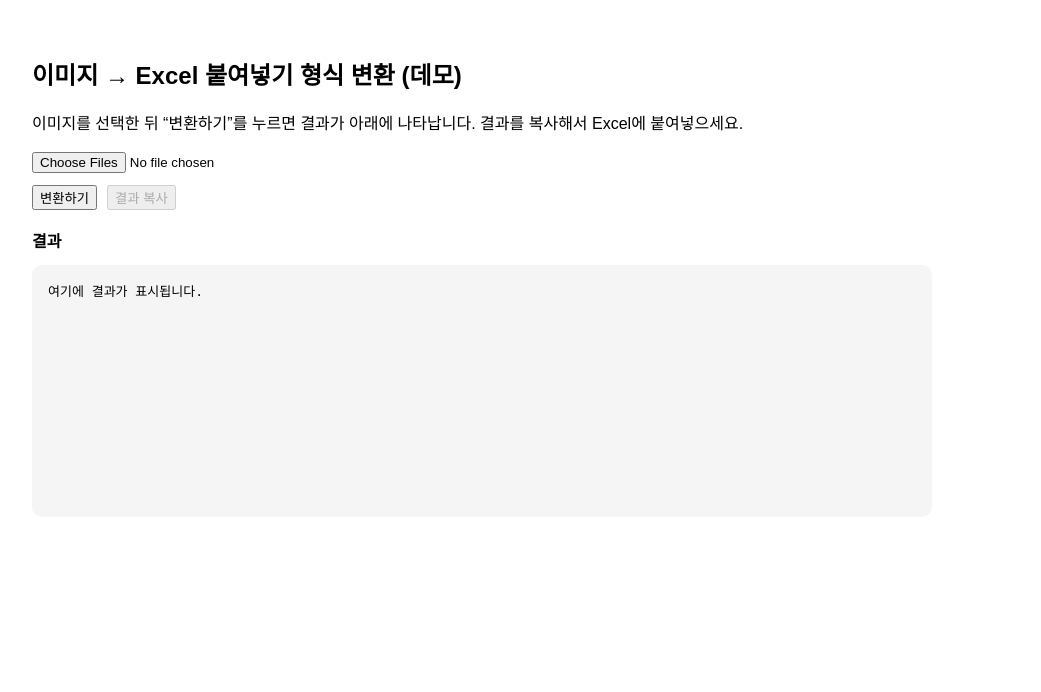
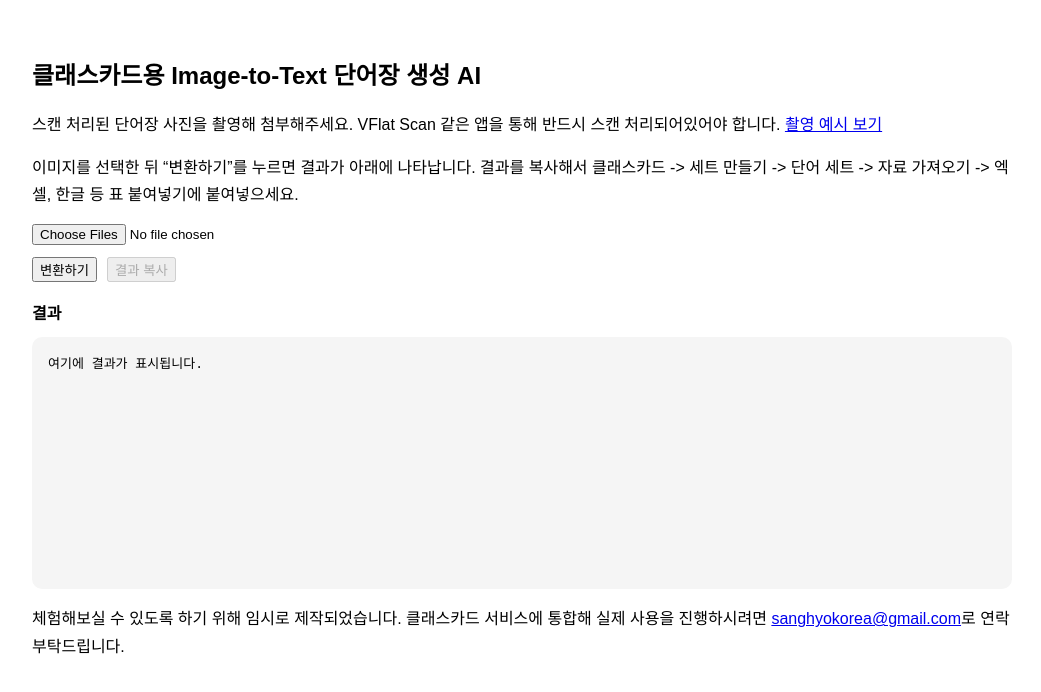
Before and after one commit to sanghyo-net/classcard-text-to-image-demo, a Next.js app: page / in a window 1280 px wide. Shown: the top 692 px of the page, without its empty margins (4-1045 px from the left). Built offline with nearby package versions, Linux system fonts and the light colour scheme.

Commit message:
Update index.js

```diff
--- a/pages/index.js
+++ b/pages/index.js
@@ -22,6 +22,7 @@ export default function Home() {
     setLoading(true);
     setResult("");
 
+    try {
       const images = [];
       for (const f of files) images.push(await toDataUrl(f));
 
@@ -32,23 +33,41 @@ export default function Home() {
       });
 
       const data = await resp.json();
-    if (!resp.ok) setResult(`ERROR: ${data?.error || "Unknown error"}`);
-    else setResult(data.result || "");
-
+      if (!resp.ok) {
+        setResult(`ERROR: ${data?.error || "Unknown error"}`);
+      } else {
+        setResult(data.result || "");
+      }
+    } catch (e) {
+      setResult(`ERROR: ${e?.message || "요청 중 오류가 발생했습니다."}`);
+    } finally {
       setLoading(false);
+    }
   }
 
   async function copyToClipboard() {
+    if (!result) return;
     await navigator.clipboard.writeText(result);
     alert("작업을 완료했습니다. 복사 후 필요한 곳에 붙여넣기하십시오.");
   }
 
   return (
-    <div style={{ fontFamily: "sans-serif", padding: 28, maxWidth: 900 }}>
-      <h2>이미지 → Excel 붙여넣기 형식 변환 (데모)</h2>
-      <p style={{ lineHeight: 1.6 }}>
-        이미지를 선택한 뒤 “변환하기”를 누르면 결과가 아래에 나타납니다.
-        결과를 복사해서 Excel에 붙여넣으세요.
+    <div style={{ fontFamily: "sans-serif", padding: 28, maxWidth: 980 }}>
+      <h2>클래스카드용 Image-to-Text 단어장 생성 AI</h2>
+
+      <p style={{ lineHeight: 1.7, marginBottom: 8 }}>
+        스캔 처리된 단어장 사진을 촬영해 첨부해주세요. VFlat Scan 같은 앱을 통해 반드시 스캔 처리되어있어야 합니다.{" "}
+        <a
+          href="https://drive.google.com/drive/folders/1VfdPG5qvjOapJ5BrwhnvVEdXjZxg113h?usp=sharing"
+          target="_blank"
+          rel="noopener noreferrer"
+        >
+          촬영 예시 보기
+        </a>
+      </p>
+
+      <p style={{ lineHeight: 1.7 }}>
+        이미지를 선택한 뒤 “변환하기”를 누르면 결과가 아래에 나타납니다. 결과를 복사해서 클래스카드 -&gt; 세트 만들기 -&gt; 단어 세트 -&gt; 자료 가져오기 -&gt; 엑셀, 한글 등 표 붙여넣기에 붙여넣으세요.
       </p>
 
       <input
@@ -85,6 +104,12 @@ export default function Home() {
 {result ? `\`\`\`\n${result}\n\`\`\`` : "여기에 결과가 표시됩니다."}
         </pre>
       </div>
+
+      <p style={{ marginTop: 16, lineHeight: 1.7 }}>
+        체험해보실 수 있도록 하기 위해 임시로 제작되었습니다. 클래스카드 서비스에 통합해 실제 사용을 진행하시려면{" "}
+        <a href="mailto:sanghyokorea@gmail.com">sanghyokorea@gmail.com</a>
+        로 연락 부탁드립니다.
+      </p>
     </div>
   );
 }
```
Lines whose indentation alone changed are shown as unchanged.
